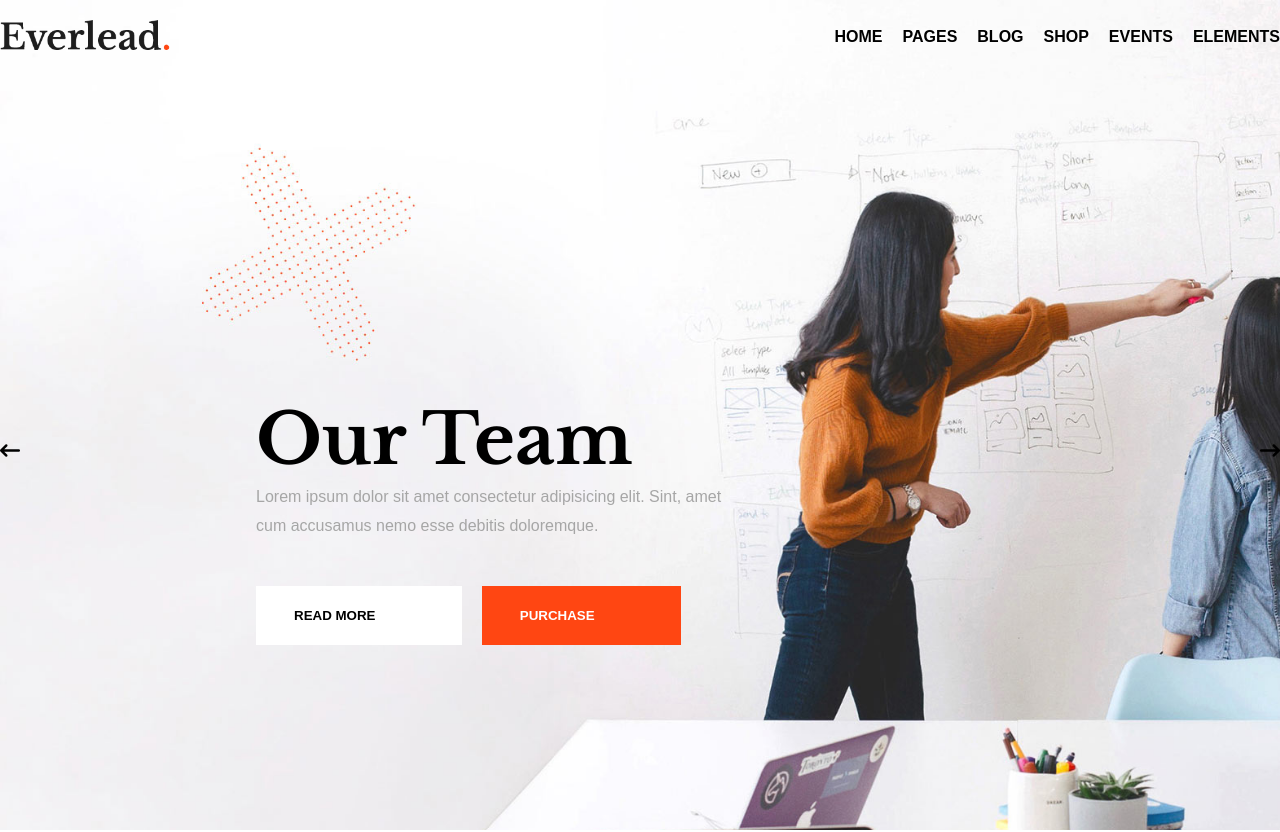
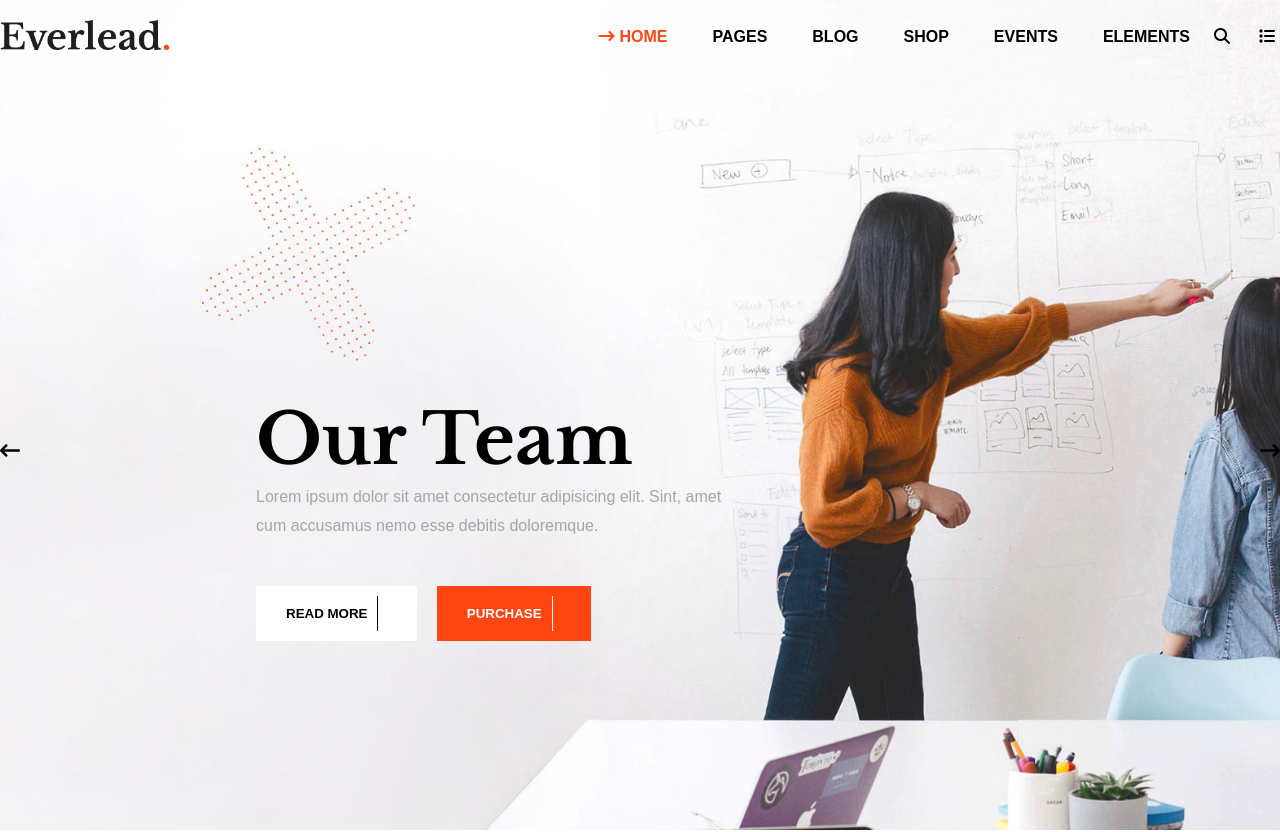
Before and after one commit to albertotaddeucci/proj-html-vuejs, a Vue app: page / in a window 1280 px wide. Shown: the top 832 px of the page. Built offline with nearby package versions, Linux system fonts and the light colour scheme.

Commit message:
fix active link nav

```diff
--- a/src/components/AppContactUs.vue
+++ b/src/components/AppContactUs.vue
@@ -76,7 +76,7 @@ export default {
                     </div>
                     <input type="text" placeholder="Write a message ...">
 
-                    <button class="cta-secondary">Send</button>
+                    <button class="cta-secondary"><div>send</div><span><i class="fa-solid fa-arrow-right-long"></i></span></button>
 
 
                 </div>
--- a/src/components/AppHeader.vue
+++ b/src/components/AppHeader.vue
@@ -11,6 +11,9 @@ export default {
     data(){
       return{
         store,
+
+        linkActive:true,
+        activeIndex: 0,
 
 
         slidesJumbo:[
@@ -68,9 +71,28 @@ export default {
           <img src="/public/img/logo-img-01.png" alt="">
         </div>
         <ul>
-          <li v-for="link in navLinks">
-            {{ link }}
+          <li v-for="link,index in navLinks">
+
+            <span :class="this.linkActive==true && index==this.activeIndex? 'active':''">
+              <i
+              v-show="this.linkActive==true && index==this.activeIndex"
+              class="fa-solid fa-arrow-right-long" >
+              </i>
+
+              <span>
+                {{ link }}
+
+              </span>
+
+
+            </span>
+
+
           </li>
+
+          <li><span><i class="fa-solid fa-magnifying-glass"></i></span></li>
+          <li><span><i class="fa-solid fa-list"></i></span></li>
+
         </ul>
       </nav>
 
@@ -88,8 +110,8 @@ export default {
           <h1>{{ currentSlide.title }}</h1>
           <p>{{ currentSlide.text }}</p>
           <div class="buttons">
-            <button class="cta-primary">read more <span><i class="fa-solid fa-arrow-right-long"></i></span></button>
-            <button class="cta-secondary">purchase <span><i class="fa-solid fa-arrow-right-long"></i></span></button>
+            <button class="cta-primary"><div>read more</div> <span><i class="fa-solid fa-arrow-right-long"></i></span></button>
+            <button class="cta-secondary"><div>purchase </div><span><i class="fa-solid fa-arrow-right-long"></i></span></button>
           </div>
 
         </div>
@@ -113,6 +135,7 @@ export default {
 </template>
 
 <style lang="scss">
+@use '../styles/variables' as *;
 
 
 
@@ -136,12 +159,7 @@ export default {
       display: flex;
       gap: 20px;
 
-      button{
-        display: flex;
-        justify-content: space-between;
-        gap: 30px;
 
-      }
     }
   }
 
@@ -189,10 +207,34 @@ nav{
   ul{
     display: flex;
     list-style: none;
-    gap: 20px;
+    gap: 45px;
 
     text-transform: uppercase;
-    font-weight: bold  ;
+    font-weight: bold ;
+
+    li{
+      position: relative;
+
+
+      span:hover{
+        color: $accentColor;
+       cursor: pointer;
+      }
+
+      i{
+        position: absolute;
+        top: 0;
+        left: 0%;
+
+        transform: translate(-100%);
+
+        padding-right: 5px;
+      }
+
+      .active{
+        color: $accentColor;
+      }
+    }
   }
 }
 
--- a/src/components/AppTestimonials.vue
+++ b/src/components/AppTestimonials.vue
@@ -105,11 +105,13 @@ export default {
         display: block;
         position: absolute;
         left: 50%;
-        top: -5%;
+        top: -3%;
         transform: translateX(-50%);
 
         font-size: 180px ;
         font-weight: bold;
+        font-family: "Libre Baskerville", serif;
+
     }
 
     .container{
--- a/src/styles/general.scss
+++ b/src/styles/general.scss
@@ -75,7 +75,6 @@ hr {
 }
 
 button {
-    // background-color: red;
     display: flex;
     padding-block: 10px;
     border: 0;
@@ -99,14 +98,36 @@ button {
 }
 
 .cta-primary {
-    padding: 22px 38px;
+    display: flex;
+    justify-content: start;
+    align-items: center;
+    padding-inline: 20px;
     background-color: white;
+
+
+    div {
+
+        padding: 10px;
+        border-right: 1px solid black;
+
+
+    }
 }
 
 .cta-secondary {
-    padding: 22px 38px;
+    display: flex;
+    justify-content: center;
+    align-items: center;
+    padding-inline: 20px;
     background-color: $accentColor;
     color: white;
+
+    div {
+        padding: 10px;
+        border-right: 1px solid white;
+
+
+    }
 
 
 }
```
